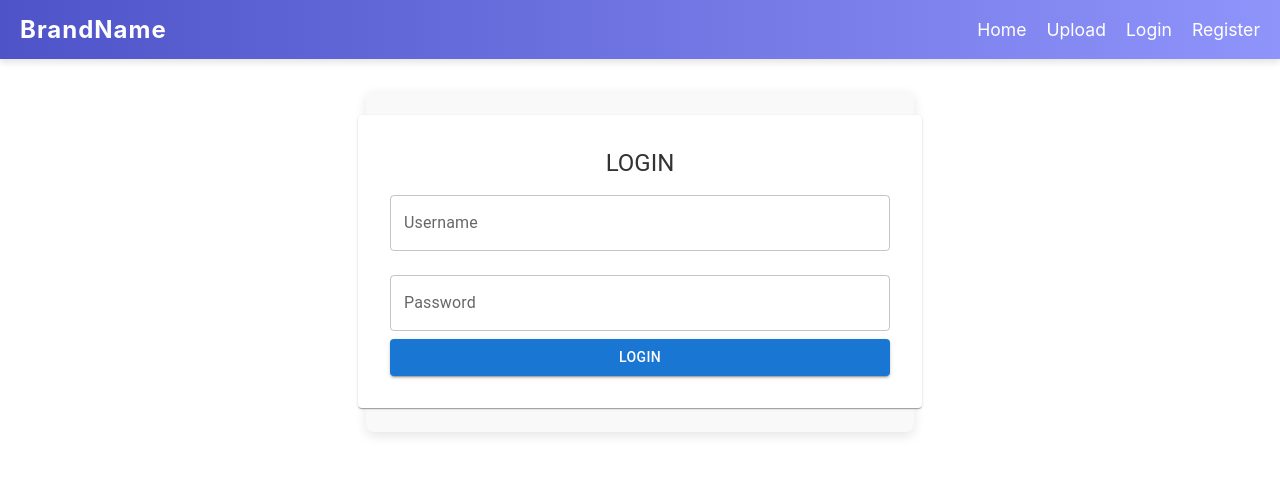
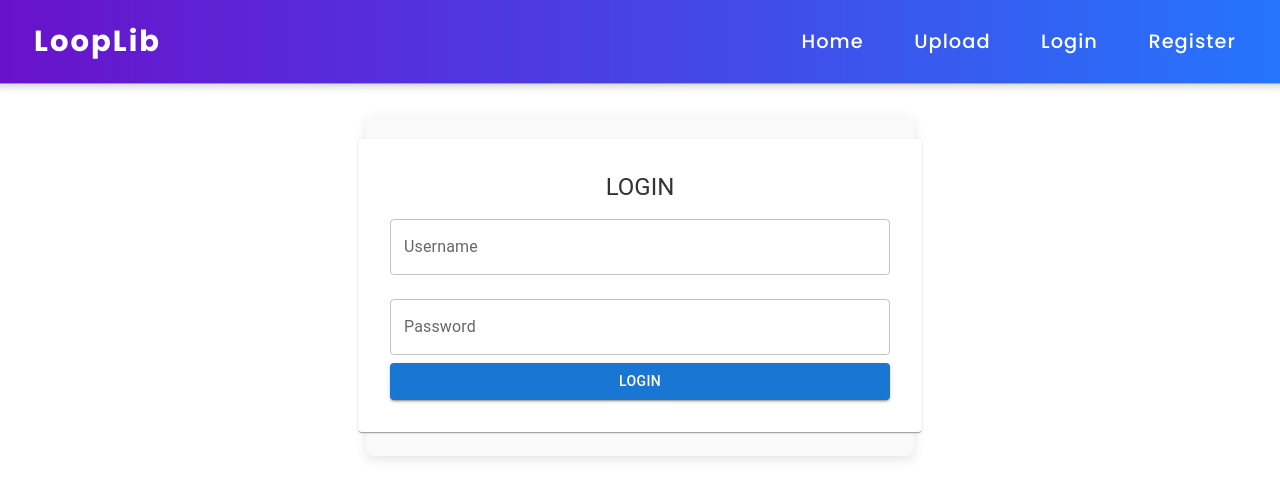
Before and after one commit to LoopLib/client, a React (Create React App) app in the folder music-tool/: page / in a window 1280 px wide. Shown: the top 498 px of the page. Built offline with nearby package versions, Linux system fonts and the light colour scheme.

Commit message:
Improve navbar design

```diff
--- a/music-tool/src/navbar/navbar.css
+++ b/music-tool/src/navbar/navbar.css
@@ -1,30 +1,46 @@
+/* Import a premium font from Google Fonts */
+@import url('https://fonts.googleapis.com/css2?family=Poppins:wght@300;500;700&display=swap');
+
+/* Base styling */
+body {
+  margin: 0;
+  font-family: 'Poppins', sans-serif;
+}
+
 /* Navbar container styling */
 .navbar {
-    background: linear-gradient(90deg, #4e54c8, #8f94fb);
+  background: linear-gradient(90deg, #6a11cb, #2575fc);
   display: flex;
   justify-content: space-between;
   align-items: center;
-    padding: 15px 20px;
-    box-shadow: 0px 4px 6px rgba(0, 0, 0, 0.1);
+  padding: 20px 40px;
+  box-shadow: 0 4px 8px rgba(0, 0, 0, 0.2);
   position: sticky;
   top: 0;
   z-index: 1000;
+  transition: all 0.3s ease-in-out;
 }
 
 /* Brand styling */
 .navbar-brand .navbar-logo {
-    font-size: 1.5rem;
-    font-weight: bold;
+  font-size: 1.8rem;
+  font-weight: 700;
   color: white;
   text-decoration: none;
-    letter-spacing: 1px;
+  letter-spacing: 2px;
+  transition: transform 0.3s ease, color 0.3s ease;
+}
+
+.navbar-brand .navbar-logo:hover {
+  color: #ffd700;
+  transform: scale(1.1);
 }
 
 /* Navbar list styling */
 .navbar-list {
   list-style: none;
   display: flex;
-    gap: 20px;
+  gap: 30px;
   margin: 0;
   padding: 0;
 }
@@ -33,25 +49,37 @@
 .navbar-item .navbar-link {
   color: white;
   text-decoration: none;
-    font-size: 1.1rem;
-    transition: color 0.3s ease, transform 0.3s ease;
+  font-size: 1.2rem;
+  font-weight: 500;
+  letter-spacing: 1px;
+  padding: 5px 10px;
+  border-radius: 8px;
+  transition: all 0.3s ease;
 }
 
-  /* Hover effect */
 .navbar-item .navbar-link:hover {
-    color: #ffd700;
-    transform: scale(1.1);
+  background-color: #ffd700;
+  color: #333;
+  box-shadow: 0px 4px 8px rgba(0, 0, 0, 0.2);
+  transform: translateY(-3px);
+}
+
+/* Hover animation for brand and links */
+.navbar:hover {
+  transform: scale(1.01);
 }
 
 /* Responsive design */
 @media (max-width: 768px) {
   .navbar {
     flex-direction: column;
+    align-items: flex-start;
+    padding: 20px;
   }
 
   .navbar-list {
     flex-direction: column;
-      align-items: center;
     gap: 15px;
+    align-items: flex-start;
   }
 }
--- a/music-tool/src/navbar/navbar.js
+++ b/music-tool/src/navbar/navbar.js
@@ -6,7 +6,7 @@ function Navbar() {
   return (
     <nav className="navbar">
       <div className="navbar-brand">
-        <Link to="/" className="navbar-logo">BrandName</Link>
+        <Link to="/" className="navbar-logo">LoopLib</Link>
       </div>
       <ul className="navbar-list">
         <li className="navbar-item">
```
Lines whose indentation alone changed are shown as unchanged.
